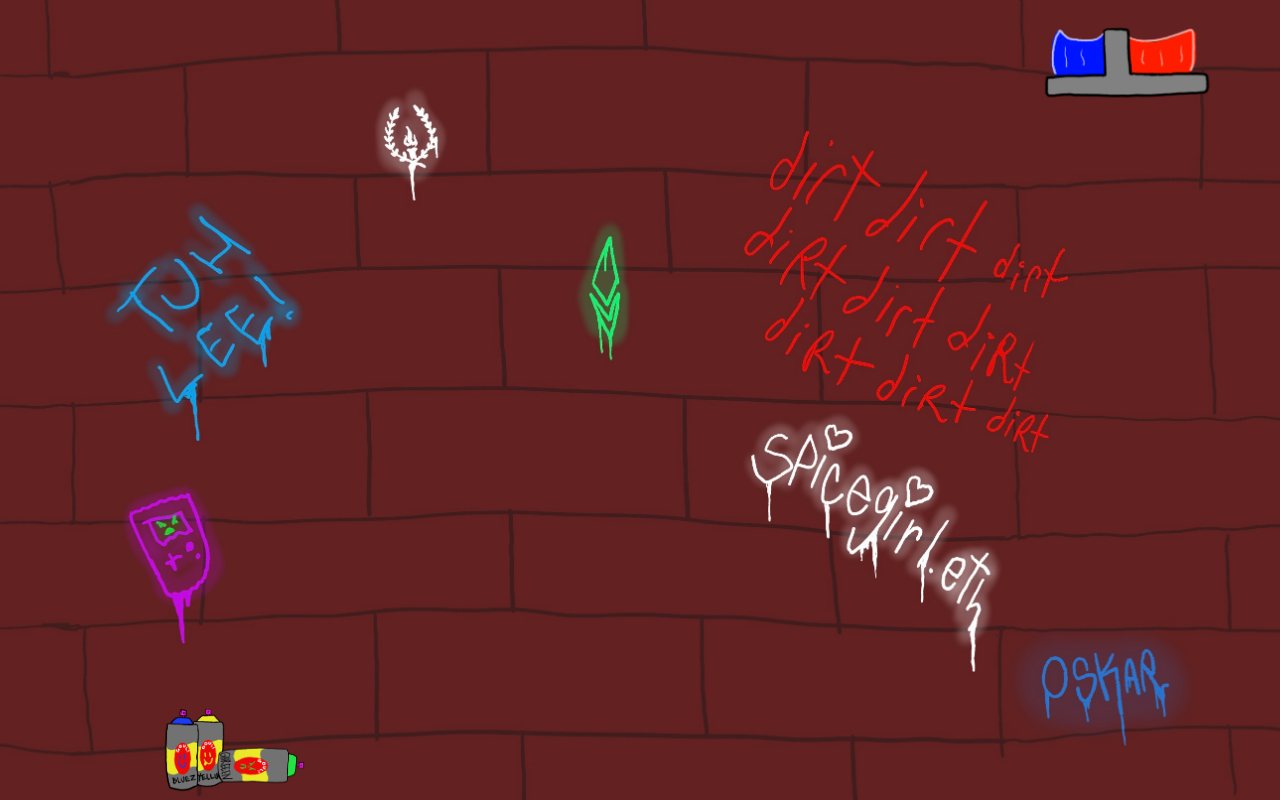
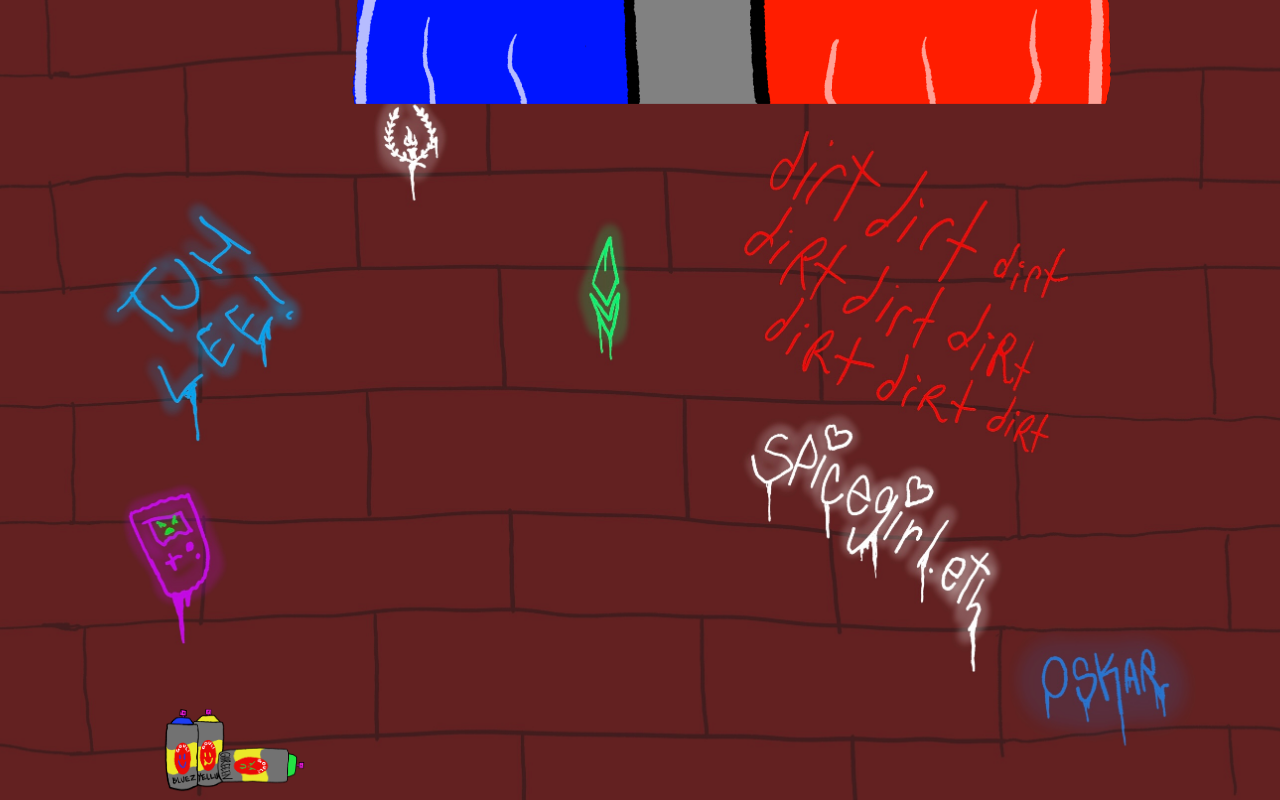
Before and after one commit to oskarroch/goulSite, a plain HTML site: page index.html in a window 1280 px wide. Drawn offline with nearby package versions, Linux system fonts and the light colour scheme.

Commit message:
Update styles.css

```diff
--- a/styles.css
+++ b/styles.css
@@ -68,6 +68,7 @@ button:hover {
   background-repeat: no-repeat;
   width: 15%;
   right: 5%;
+  padding-left: 1000px;
   height: 13% !important;
 }
 
```
